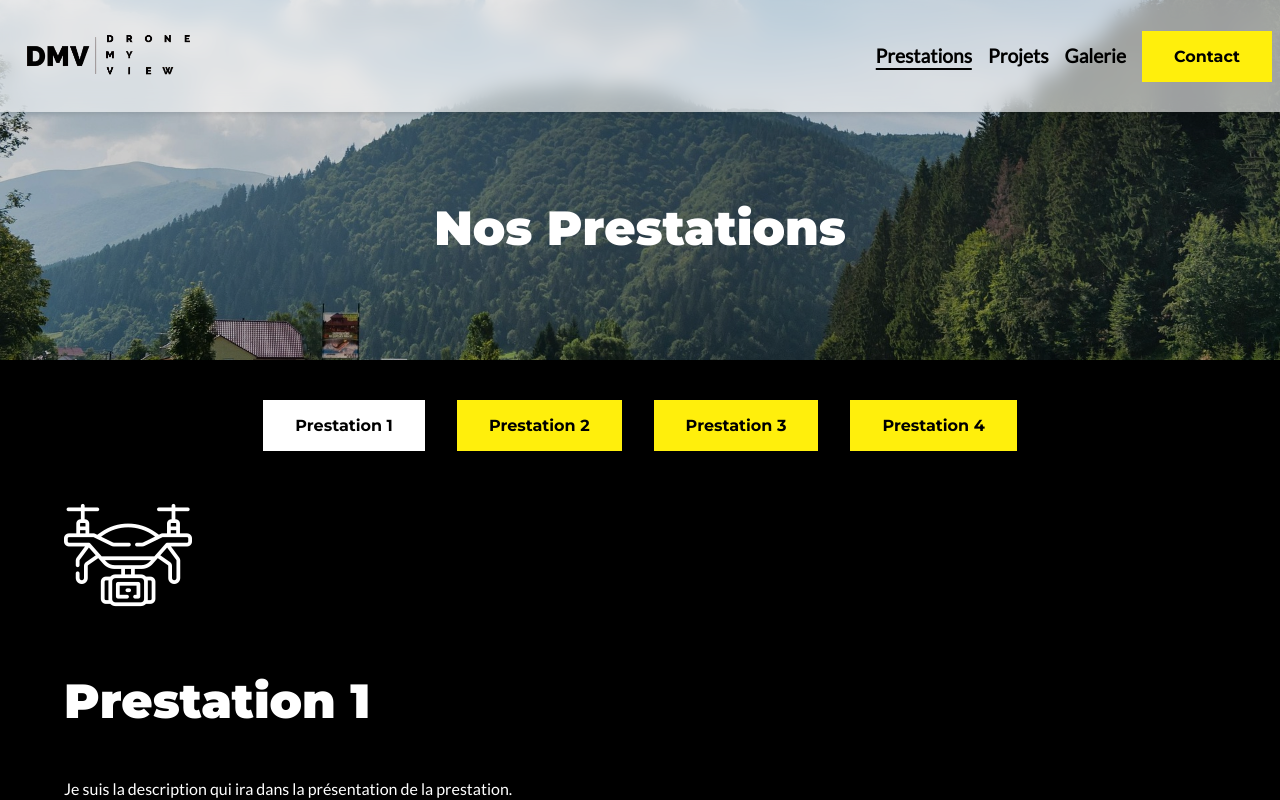
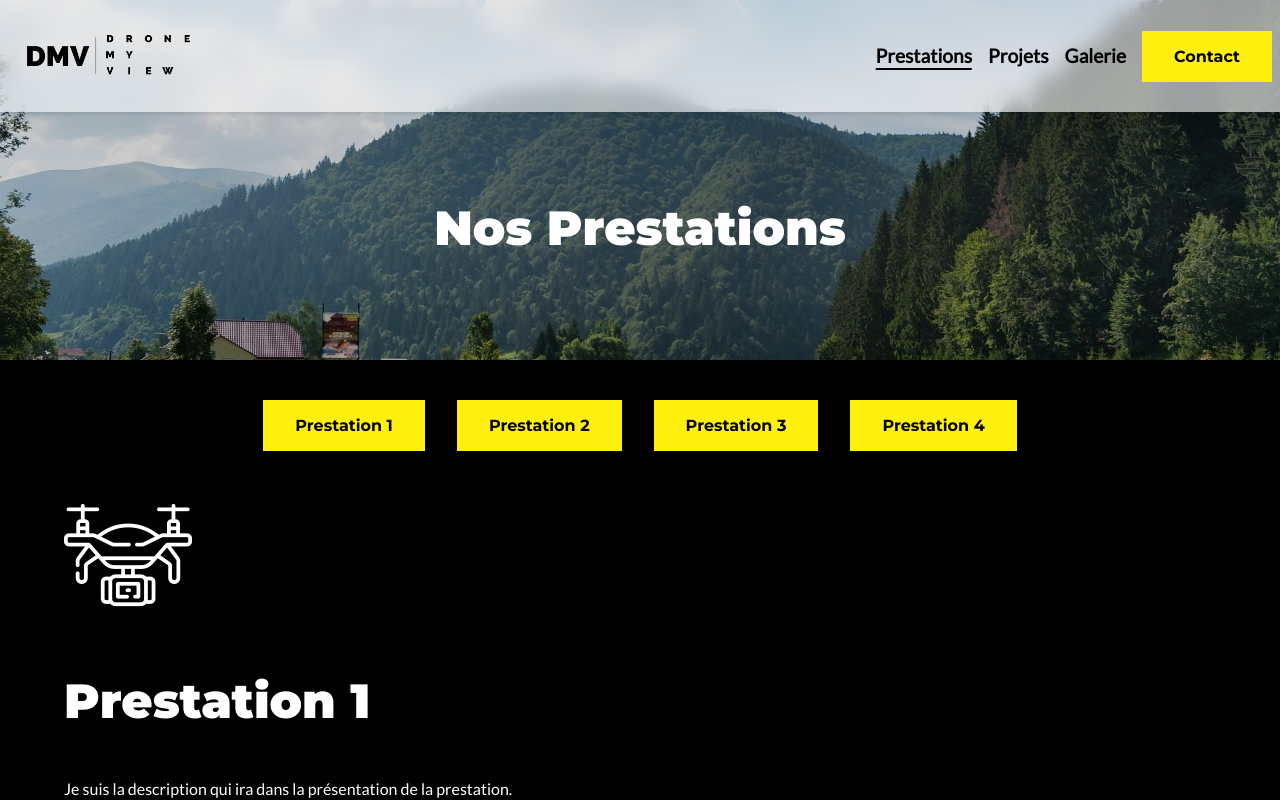
Before and after one commit to Guillaume811/site_dmv, a React (Create React App) app in the folder dmv/: page /prestation in a window 1280 px wide. Shown: the top 800 px of the page. Built offline with nearby package versions, Linux system fonts and the light colour scheme.

Commit message:
refactor : modification du code du component pour la mise en place de l'animation a l'hover

```diff
--- a/dmv/src/components/Button/Button.module.scss
+++ b/dmv/src/components/Button/Button.module.scss
@@ -2,19 +2,67 @@
 @import '../../styles/fonts.scss';
 
 .button {
-    background-color: $primary;
-    color: $secondary;
-    font-family: $font-subtitile, sans-serif;
+    position: relative;
+    overflow: hidden;
     padding: 1rem 2rem;
     border: none;
-    border-radius: 0;
+    background-color: #20bb36 ; // Jaune de base
+    font-family: $font-subtitile, sans-serif;
     font-size: 1rem;
     font-weight: 600;
     text-decoration: none;
     cursor: pointer;
-    transition: background-color 0.3s ease;
+    text-align: center;
+    color: #000;
 
-    &:hover {
-        background-color: darken($primary, 10%);
+    // Animation par défaut (révélation inversée au chargement)
+    &:hover .maskedGreen {
+        -webkit-animation: ani 0.7s steps(29) forwards;
+        animation: ani 0.7s steps(29) forwards;
+    }
+
+    // 👇 Quand la souris n’est PAS dessus → retour à l’état initial
+    &:not(:hover) .maskedGreen {
+        -webkit-animation: ani2 0.7s steps(29) forwards;
+        animation: ani2 0.7s steps(29) forwards;
     }
 }
+
+.maskedGreen {
+    position: absolute;
+    inset: 0;
+    background-color:#ffef0c; // Vert révélé
+    z-index: 0;
+
+    //-webkit-animation: ani2 0.7s steps(29) forwards;
+    //animation: ani2 0.7s steps(29) forwards;
+
+    pointer-events: none;
+}
+
+.content {
+    position: relative;
+    z-index: 1;
+}
+
+@keyframes ani {
+    from {
+        -webkit-mask-position: 0 0;
+        mask-position: 0 0;
+    }
+    to {
+        -webkit-mask-position: 100% 0;
+        mask-position: 100% 0;
+    }
+}
+
+@keyframes ani2 {
+    from {
+        -webkit-mask-position: 100% 0;
+        mask-position: 100% 0;
+    }
+    to {
+        -webkit-mask-position: 0 0;
+        mask-position: 0 0;
+    }
+}
--- a/dmv/src/components/Button/Button.tsx
+++ b/dmv/src/components/Button/Button.tsx
@@ -9,7 +9,7 @@
     to?: string;
     onClick?: () => void;
     type?: 'button' | 'submit';
-    className?: string;
+    externalClassName?: string;
 };
 
 /* Component Button
@@ -28,21 +28,43 @@
 *
 
 */
-const Button: React.FC<ButtonProps> = ({ text, to, onClick, type, className }) => {
+const Button: React.FC<ButtonProps> = ({ text, to, onClick, type, externalClassName }) => {
+    const maskSprite = '/pictures/hover-button/urban-sprite.png';
+
+  // Masque appliqué uniquement à l'élément visuel (pas sur le bouton/Link lui-même)
+    const maskStyle = {
+        WebkitMaskImage: `url(${maskSprite})`,
+        maskImage: `url(${maskSprite})`,
+        WebkitMaskSize: '3000% 100%',
+        maskSize: '3000% 100%',
+        WebkitMaskPosition: '100% 0',
+        maskPosition: '100% 0',
+    } as React.CSSProperties;
+
+    const content = (
+        <>
+        <span className={styles.maskedGreen} style={maskStyle} />
+        <span className={styles.content}>{text}</span>
+        </>
+    );
 
     if (to) {
         return (
-            <Link to={to} className={styles.button}>
-                {text}
-            </Link>
+        <Link to={to} className={`${styles.button} ${externalClassName}`}>
+            {content}
+        </Link>
         );
     }
 
     return (
-        <button type={type} onClick={onClick} className={`${styles.button} ${className}`}>
-            {text}
+        <button
+        type={type}
+        onClick={onClick}
+        className={`${styles.button} ${externalClassName}`}
+        >
+        {content}
         </button>
-    )
+    );
 };
 
 export default Button;
```
Also changed, not shown: dmv/public/pictures/hover-button/urban-sprite.png (added).
